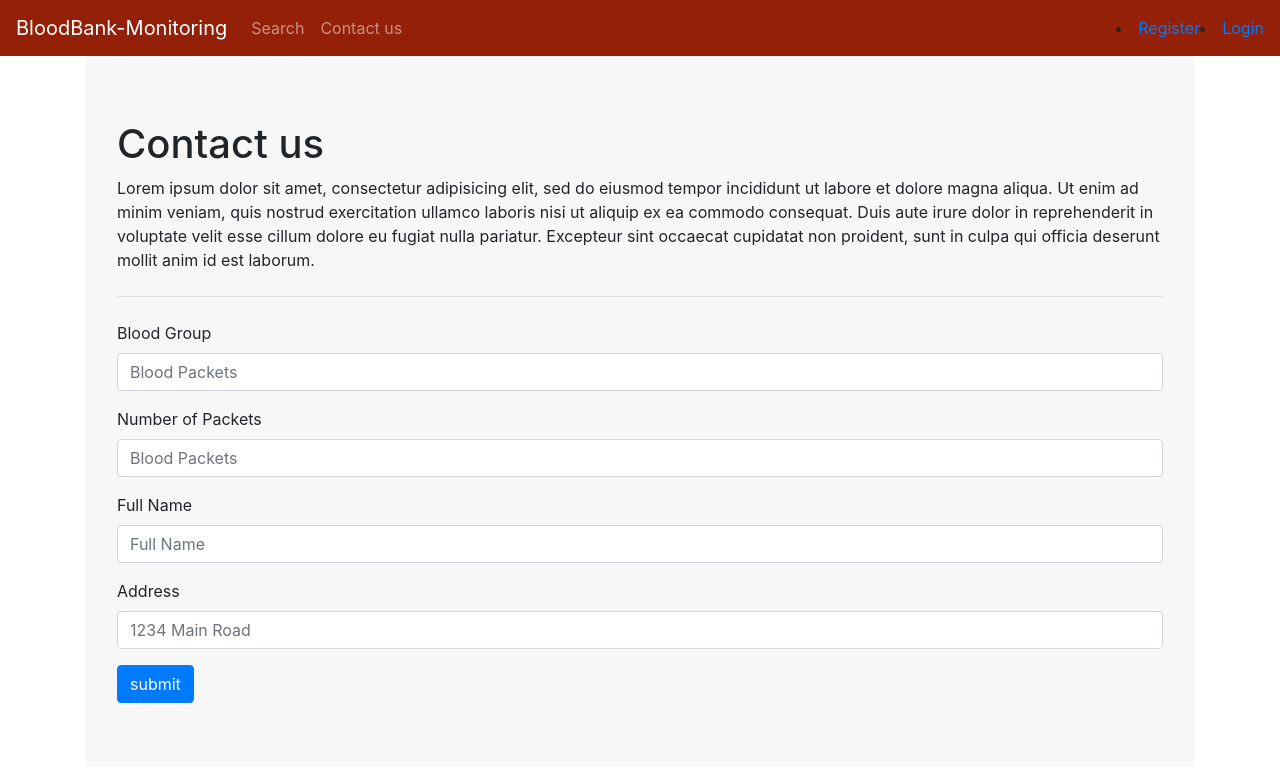
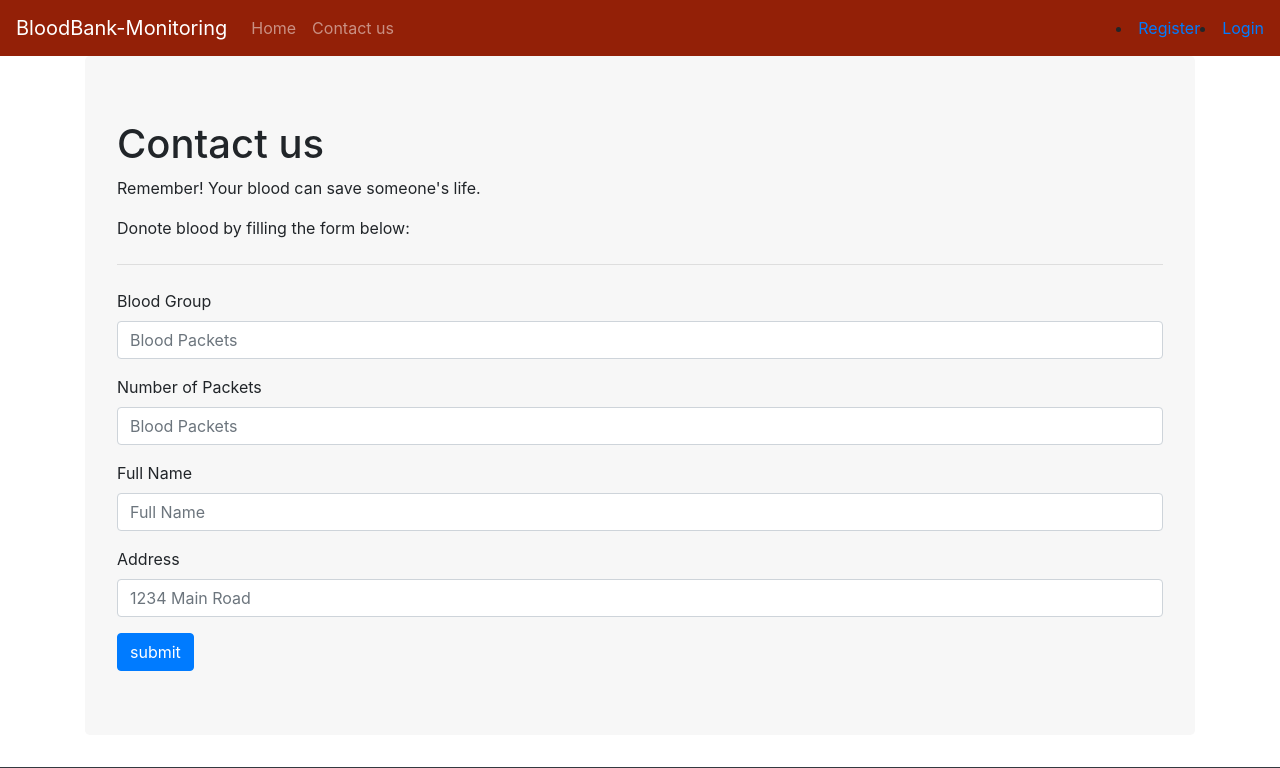
Before and after one commit to Euno257/Blood-Bank-Management-System, a Flask app: page /contact in a window 1280 px wide. Shown: the top 768 px of the page. Run offline with Flask 2, Linux system fonts and the light colour scheme; some libraries are stand-ins or nearby versions.

Commit message:
updated home page(#21)

```diff
--- a/templates/contact.html
+++ b/templates/contact.html
@@ -3,7 +3,8 @@
 {% block body %}
   <div class="jumbotron text-centre" style="background-color:#f7f7f7;">
     <h1>Contact us </h1>
-    <p>Lorem ipsum dolor sit amet, consectetur adipisicing elit, sed do eiusmod tempor incididunt ut labore et dolore magna aliqua. Ut enim ad minim veniam, quis nostrud exercitation ullamco laboris nisi ut aliquip ex ea commodo consequat. Duis aute irure dolor in reprehenderit in voluptate velit esse cillum dolore eu fugiat nulla pariatur. Excepteur sint occaecat cupidatat non proident, sunt in culpa qui officia deserunt mollit anim id est laborum.</p>
+    <p>Remember! Your blood can save someone's life.</p>
+    <p>Donote blood by filling the form below: </p>
     <hr class="my-4">
   <form method="post">
     <div class="form-group">
--- a/templates/home.html
+++ b/templates/home.html
@@ -19,11 +19,11 @@
     <input class="form-control mr-sm-2" type="text" placeholder="Search" aria-label="Search">
 
   </form> -->
-  <select>
+  <!-- <select>
     <option selected>Select options for custom search</option>
     <option value="1">search by donor</option>
     <option value="2">search by blood group</option>
   </select>
-  <button class="btn btn-secondary my-2 my-sm-0" type="submit" style="background-color:#932007">Search</button>
+  <button class="btn btn-secondary my-2 my-sm-0" type="submit" style="background-color:#932007">Search</button> -->
 </div>
 {% endblock %}
--- a/templates/includes/_navbar.html
+++ b/templates/includes/_navbar.html
@@ -9,7 +9,7 @@
         <li class="nav-item default"><a class="nav-link" href="/bloodform">Add</a></li>
         <li class="nav-item default"><a class="nav-link" href="/notifications">Requests</a></li>
       {% else %}
-        <li class="nav-item default"><a class="nav-link" href="/">Search</a></li>
+        <li class="nav-item default"><a class="nav-link" href="/">Home</a></li>
         <li class="nav-item"><a class="nav-link" href="/contact">Contact us</a></li>
       {% endif %}
     </ul>
```
